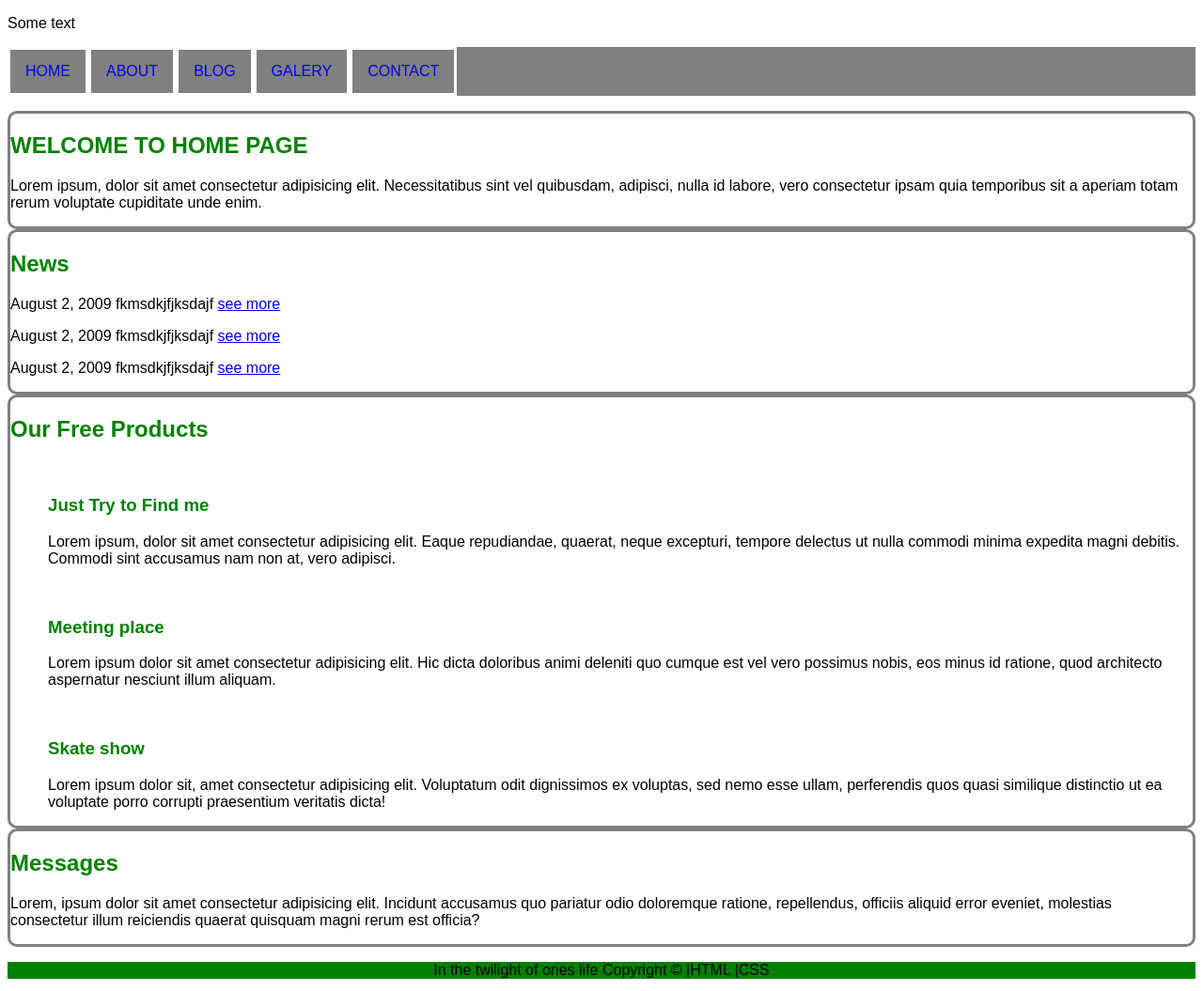
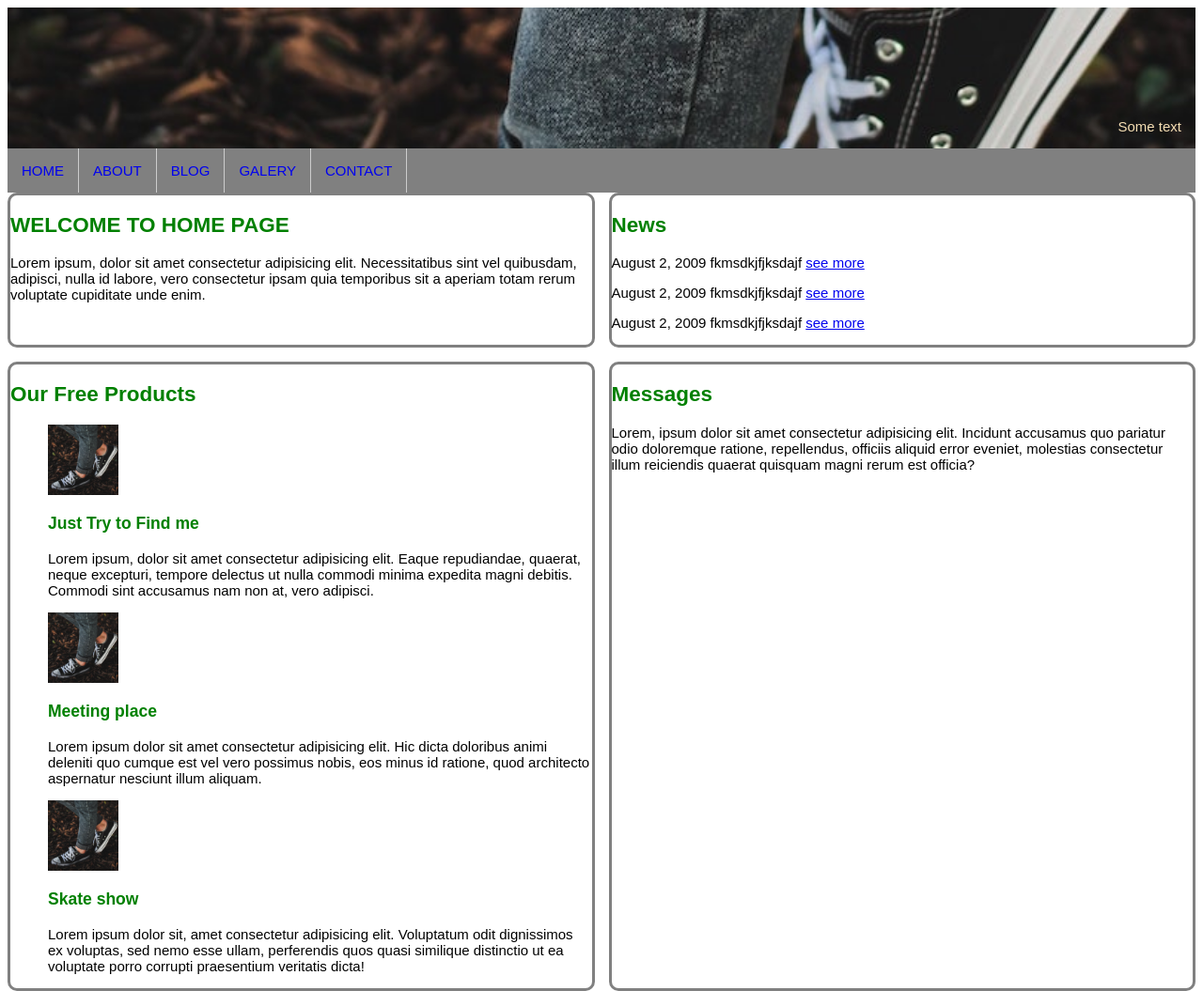
Before and after one commit to Nikola-Zecevic/IntenzivnaObuka, a plain HTML site: page index.html in a window 1280 px wide. Shown: the top 1055 px of the page at 94% size. Drawn offline with Linux system fonts and the light colour scheme.

Commit message:
Added functionalities

```diff
--- a/index.html
+++ b/index.html
@@ -7,17 +7,12 @@
     <link rel="stylesheet" href="style.css" />
   </head>
   <header>
+    <div id="image">
+      <p>Some text</p>
+    </div>
     <nav>
-      <div id="image">
-        <p>Some text</p>
-      </div>
-      <ul>
-        <li><a href="#">HOME</a></li>
-        <li><a href="#">ABOUT </a></li>
-        <li><a href="#">BLOG</a></li>
-        <li><a href="#">GALERY</a></li>
-        <li><a href="#">CONTACT</a></li>
-      </ul>
+      <a href="#">HOME</a><a href="#">ABOUT</a><a href="#">BLOG</a
+      ><a href="#">GALERY</a><a href="#">CONTACT</a>
     </nav>
   </header>
   <body>
@@ -41,7 +36,7 @@
         <h2>Our Free Products</h2>
         <ul>
           <li>
-            <img src="" />
+            <img src="challenges.jpg" />
             <h3>Just Try to Find me</h3>
             <p>
               Lorem ipsum, dolor sit amet consectetur adipisicing elit. Eaque
@@ -51,7 +46,7 @@
             </p>
           </li>
           <li>
-            <img src="" />
+            <img src="challenges.jpg" />
             <h3>Meeting place</h3>
             <p>
               Lorem ipsum dolor sit amet consectetur adipisicing elit. Hic dicta
@@ -61,7 +56,7 @@
             </p>
           </li>
           <li>
-            <img src="" />
+            <img src="challenges.jpg" />
             <h3>Skate show</h3>
             <p>
               Lorem ipsum dolor sit, amet consectetur adipisicing elit.
--- a/style.css
+++ b/style.css
@@ -1,8 +1,21 @@
 body {
   font-family: Arial, sans-serif;
 }
+html {
+  font-size: 15px;
+  /*font-size: 62.5%;*/
+}
 #image {
-  background-image: ;
+  background-image: url(challenges.jpg);
+  height: 10rem;
+  width: 100%;
+  background-size: cover;
+  background-repeat: no-repeat;
+  background-position: center;
+  display: flex;
+  align-items: flex-end;
+  justify-content: flex-end;
+  color: wheat;
 }
 h1,
 h2,
@@ -22,27 +35,64 @@ article:hover {
 }
 footer {
   background-color: green;
+  width: 100%;
+  height: 3rem;
+  display: flex;
+  justify-content: center;
+}
+header p {
+  margin-right: 1rem;
 }
 #ftr {
   text-align: center;
   margin: 10;
   padding: 10;
 }
-nav ul {
-  list-style-type: none;
-  margin: 10;
-  padding: 0;
+header {
+  width: 100%;
+}
+.container {
+  display: grid;
+  gap: 1rem;
+}
+@media (max-width: 899px) {
+  #img {
+    max-width: 100%;
+  }
+  nav {
+    flex-direction: column;
+    align-items: stretch;
+    width: 100%;
+  }
+  .container {
+    grid-template-columns: 1fr;
+  }
+}
+@media (min-width: 900px) {
+  nav {
+    flex-direction: row;
+  }
+  .container {
+    grid-template-columns: repeat(2, 1fr);
+    /*display: grid;
+    grid-template-columns: 3fr 1 fr;
+    grid-template-rows: 1fr 1fr;*/
+  }
+}
+article img {
+  height: 5rem;
+  width: 5rem;
+}
+nav {
   display: flex;
   background-color: grey;
 }
-ul li a {
-  display: block;
-  padding: 14px 16px;
+nav a {
+  text-align: center;
+  padding: 1rem;
+  border-right: 1px solid #ccc;
   text-decoration: none;
-  border-style: solid;
-  border-radius: 10;
-  border-color: white;
 }
-.container {
-  display: inline-grid;
+nav a:hover {
+  background-color: blue;
 }
```
Also changed, not shown: challenges.jpg (added), 1 other file.
